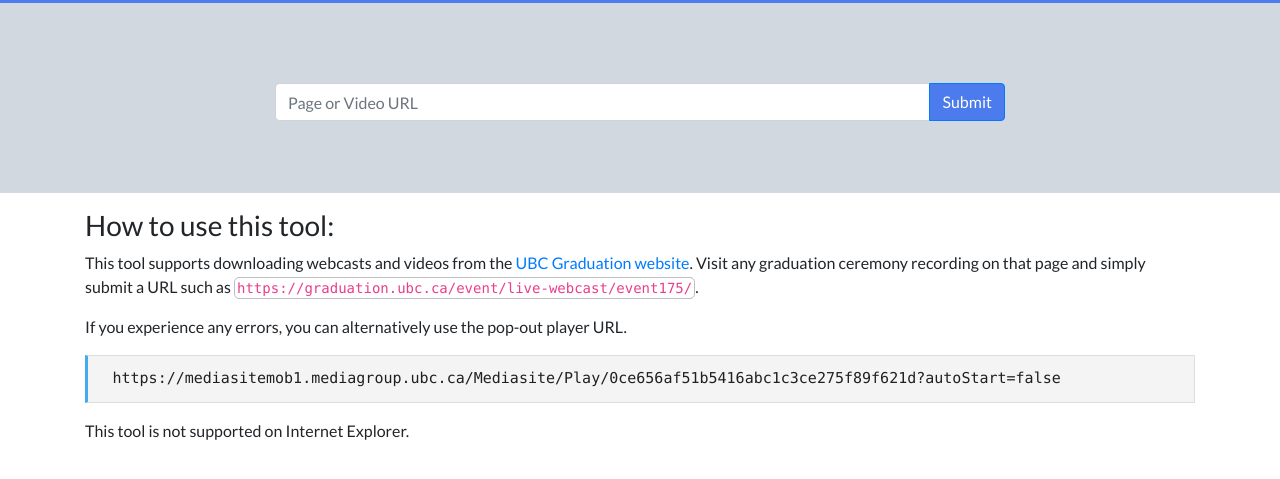
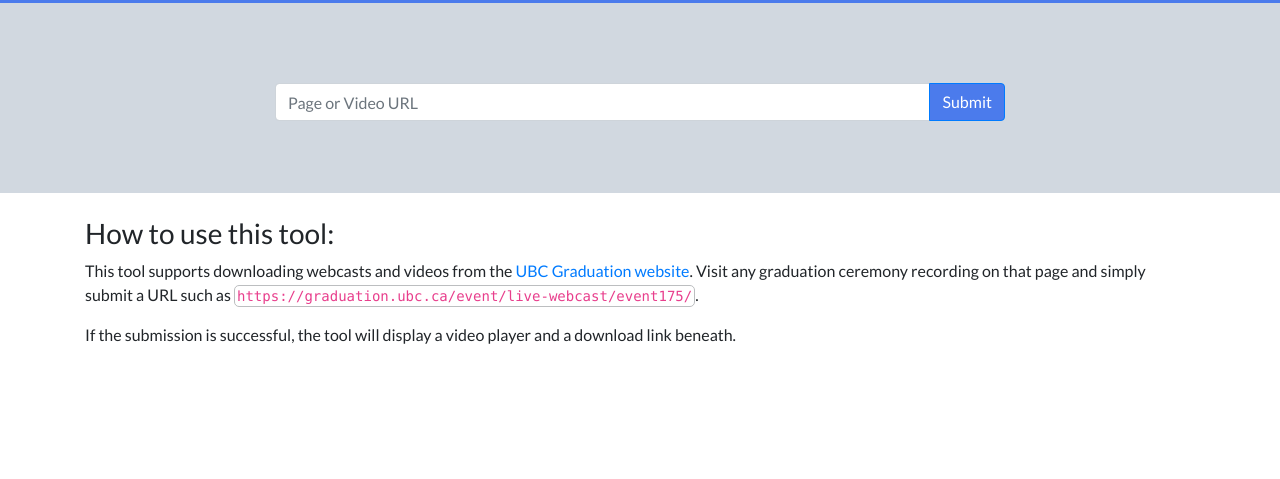
Before and after one commit to DonneyF/ubc-grad-downloader-web, a plain HTML site: page index.html in a window 1280 px wide. Shown: the part 77-556 px from the top of the page. Drawn offline with nearby package versions, Linux system fonts and the light colour scheme.

Commit message:
Clean-up misc items. Add some header tags.

```diff
--- a/index.html
+++ b/index.html
@@ -2,18 +2,19 @@
 <html lang="en">
 
 <head>
+    <title>UBC Graduation Video Downloader</title>
     <meta charset="UTF-8">
     <meta http-equiv="X-UA-Compatible" content="IE=edge">
     <meta name="viewport" content="width=device-width, initial-scale=1, shrink-to-fit=no">
     <meta http-equiv="x-ua-compatible" content="ie=edge">
+    <meta name="description" content="A tool to download UBC Graduation Videos in their original quality. Download free, no ads, and without plugins.">
+
     <link rel="stylesheet" href="https://cdnjs.cloudflare.com/ajax/libs/twitter-bootstrap/4.1.3/css/bootstrap.min.css" type="text/css">
     <link rel="stylesheet" href="https://fonts.googleapis.com/css?family=Lato:400,700" type="text/css">
     <link rel="stylesheet" href="https://cdnjs.cloudflare.com/ajax/libs/font-awesome/4.7.0/css/font-awesome.min.css" type="text/css">
-    <title>UBC Graduation Video Downloader</title>
 </head>
 
 <body>
-
     <style>
         .bg-primary {
             background-color: #4b7bec !important;
@@ -39,38 +40,11 @@
             font-family: Lato;
         }
 
-        pre {
-            background: #f4f4f4;
-            border: 1px solid #ddd;
-            border-left: 3px solid #45aaf2;
-            color: #202020;
-            page-break-inside: avoid;
-            font-family: monospace;
-            font-size: 15px;
-            line-height: 1;
-            margin-bottom: 1em;
-            max-width: 100%;
-            overflow: auto;
-            padding: 1em 1.5em;
-            display: block;
-            word-wrap: break-word;
-        }
-
         code {
             border-radius: 5px;
             -moz-border-radius: 5px;
             -webkit-border-radius: 5px;
             border: 1px solid #BCBEC0;
-            padding: 2px;
-            font: 12px;
-            font-family: Consolas, monospace;
-        }
-
-        pre code {
-            border-radius: 0px;
-            -moz-border-radius: 0px;
-            -webkit-border-radius: 0px;
-            border: 0px;
             padding: 2px;
             font: 12px;
             font-family: Consolas, monospace;
@@ -95,7 +69,7 @@
     </header>
 
     <!-- Download Form-->
-    <section class="bg-secondary mb-3 pb-4">
+    <section class="bg-secondary mb-4 pb-4">
         <div class="container">
             <div class="row">
                 <div class="col-md-8 offset-md-2" style="margin-top: 5rem; margin-bottom: 3rem;">
@@ -131,17 +105,14 @@
     <!-- Download Information-->
     <section>
         <div class="container">
-            <div class="row bg-white" style="height: 20rem;">
+            <div class="row bg-white">
                 <section class="col">
                     <h3 class="">How to use this tool:</h3>
                     <p>This tool supports downloading webcasts and videos from the <a href="https://graduation.ubc.ca/event/live-webcast/">UBC
                             Graduation website</a>. Visit any graduation ceremony recording on that page and simply submit
                         a URL such as <code>https://graduation.ubc.ca/event/live-webcast/event175/</code>.
                     </p>
-                    <p>If you experience any errors, you can alternatively use the pop-out player URL.
-                        <pre><code>https://mediasitemob1.mediagroup.ubc.ca/Mediasite/Play/0ce656af51b5416abc1c3ce275f89f621d?autoStart=false</code></pre>
-                    </p>
-                    <p>This tool is not supported on Internet Explorer.</p>
+                    <p>If the submission is successful, the tool will display a video player and a download link beneath.</p>
                 </section>
             </div>
         </div>
@@ -224,7 +195,5 @@
             });
         });
     </script>
-
 </body>
-
 </html>
```
